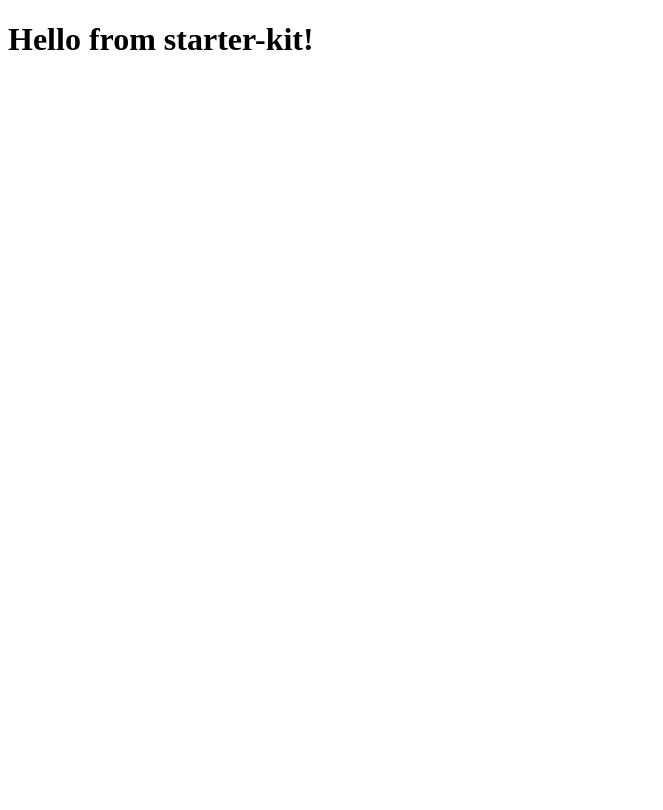
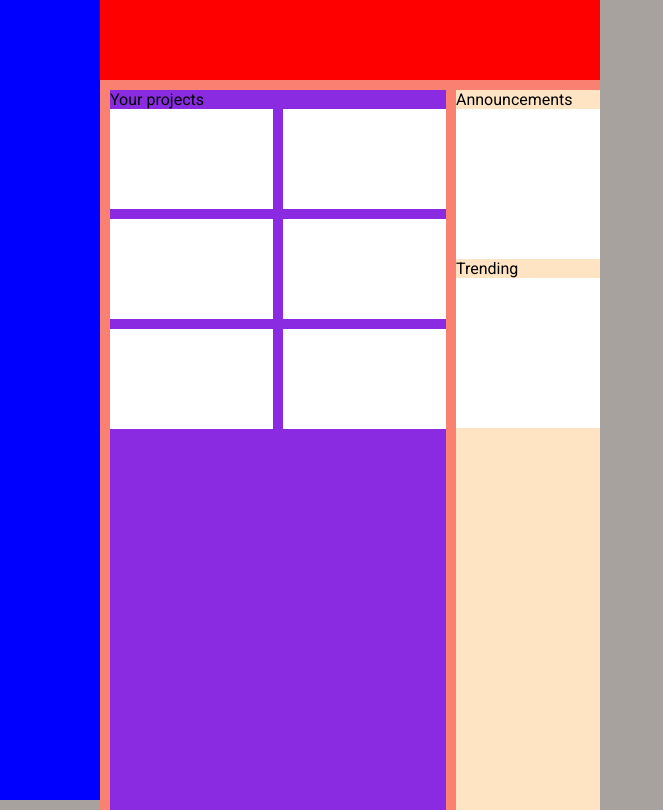
Before and after one commit to mrtfe/Odin-admin-dashbord, a website: page index.html in a window 1280 px wide. Shown: the whole page, without its empty margins (0-663 px from the left). Drawn offline with Linux system fonts and the light colour scheme.

Commit message:
template done

```diff
--- a/index.html
+++ b/index.html
@@ -5,12 +5,44 @@
     <meta http-equiv="X-UA-Compatible" content="IE=edge" />
     <meta name="viewport" content="width=device-width, initial-scale=1.0" />
     <title>Hello from starter-kit!</title>
-
     <link rel="stylesheet" href="./style/style.css" />
+    <link rel="preconnect" href="https://fonts.googleapis.com" />
+    <link rel="preconnect" href="https://fonts.gstatic.com" crossorigin />
+    <link
+      href="https://fonts.googleapis.com/css2?family=Raleway:ital,wght@0,100;0,200;0,300;0,400;0,500;0,600;0,700;0,800;0,900;1,100;1,200;1,300;1,400;1,500;1,600;1,700;1,800;1,900&family=Roboto:ital,wght@0,100;0,300;0,400;0,500;0,700;0,900;1,100;1,300;1,400;1,500;1,700;1,900&display=swap"
+      rel="stylesheet"
+    />
   </head>
-
   <body>
-    <h1>Hello from starter-kit!</h1>
+    <div class="page__wrapper">
+      <div class="left-dashbord__container"></div>
+      <div class="main-content">
+        <header></header>
+        <div class="projects__container">
+          <div class="projects">
+            <div class="label">Your projects</div>
+            <div class="cards-wrapper">
+              <div class="card card-yellow"></div>
+              <div class="card card-yellow"></div>
+              <div class="card card-yellow"></div>
+              <div class="card card-yellow"></div>
+              <div class="card card-yellow"></div>
+              <div class="card card-yellow"></div>
+            </div>
+          </div>
+          <div class="right-side__container">
+            <div class="announcements">
+              <div class="label">Announcements</div>
+              <div class="card"></div>
+            </div>
+            <div class="trending">
+              <div class="label">Trending</div>
+              <div class="card"></div>
+            </div>
+          </div>
+        </div>
+      </div>
+    </div>
   </body>
 
   <script src="./script.js"></script>
--- a/style/style.css
+++ b/style/style.css
@@ -1 +1,73 @@
 /*# sourceMappingURL=style.css.map */
+html {
+  font-family: "Raleway", sans-serif;
+  font-family: "Roboto", sans-serif;
+  background-color: #a8a29e;
+}
+
+body {
+  margin: 0;
+}
+
+.page__wrapper {
+  max-width: 1000px;
+  display: flex;
+}
+.left-dashbord__container {
+  background-color: blue;
+  width: 10%;
+  height: 100vh;
+}
+
+.main-content {
+  width: 50%;
+  height: 100vh;
+  background-color: white;
+}
+
+header {
+  max-width: 100%;
+  height: 10vh;
+  background-color: red;
+}
+
+.projects__container {
+  width: 100%;
+  height: 90vh;
+  background-color: salmon;
+  border: 2px black;
+  display: flex;
+  gap: 10px;
+  padding-top: 10px;
+}
+
+.projects {
+  width: 70%;
+  height: 100%;
+  background-color: blueviolet;
+  margin-left: 10px;
+}
+
+.right-side__container {
+  width: 30%;
+  height: 100%;
+  background-color: bisque;
+}
+
+.cards-wrapper {
+  display: grid;
+  grid-template-columns: 1fr 1fr;
+  gap: 10px;
+}
+
+.card {
+  width: 100%;
+  height: 150px;
+  background-color: white;
+}
+
+.card-yellow {
+  width: 100%;
+  height: 100px;
+  background-color: white;
+}
```
Also changed, not shown: img/dashboard-project.png (added), 1 other file.
